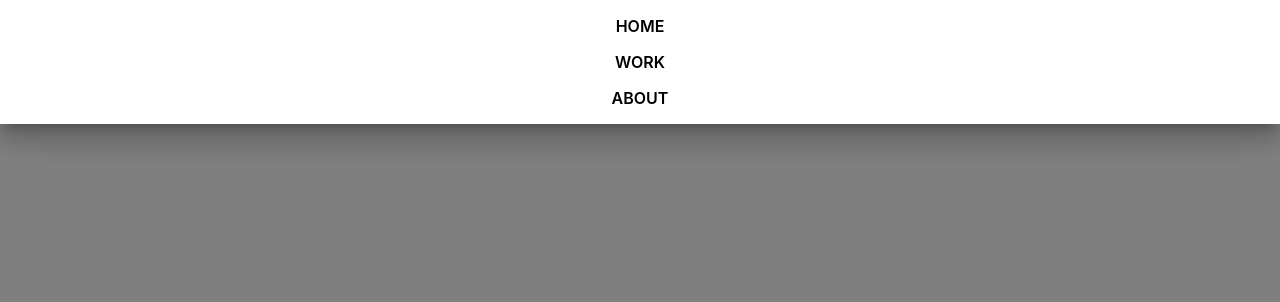
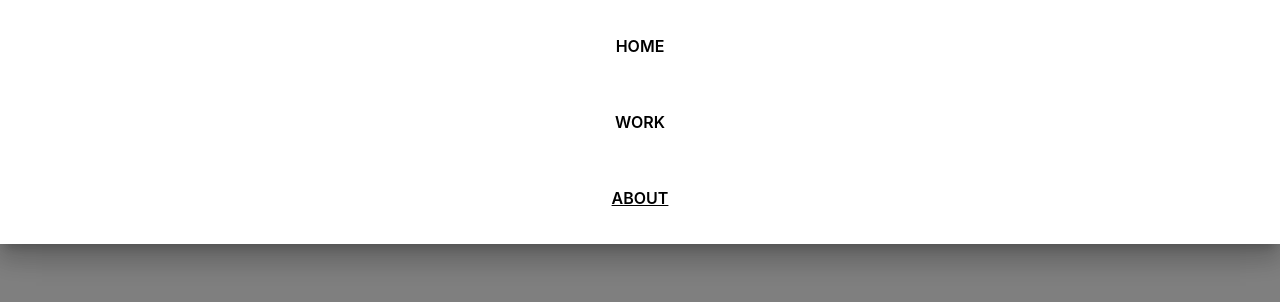
Before and after one commit to eletteric/portfolio, a React (Create React App) app: page /about in a window 1280 px wide. Both pictures are taken after a click on the button "menu". Shown: the top 302 px of the page. Built offline with nearby package versions, Linux system fonts and the light colour scheme.

Commit message:
React Spring IntroEffect debugged

```diff
--- a/src/App.css
+++ b/src/App.css
@@ -37,36 +37,82 @@
   }
 }
 
-
 /* added */
 
-canvas {position: absolute; z-index: -1000; overflow: visible; background:#fff; display: block; top: 0 ; left:0}
 body {
-  font-family: -apple-system, BlinkMacSystemFont, avenir next, avenir, helvetica neue, helvetica, ubuntu, roboto, noto,
-    segoe ui, arial, sans-serif;
+  font-family: -apple-system, BlinkMacSystemFont, avenir next, avenir,
+    helvetica neue, helvetica, ubuntu, roboto, noto, segoe ui, arial, sans-serif;
   background: transparent;
- /* -webkit-touch-callout: none;
+  /* -webkit-touch-callout: none;
   -webkit-user-select: none;
   -khtml-user-select: none;
   -moz-user-select: none;
   -ms-user-select: none;
   user-select: none;
   cursor: default;*/
+  overflow-x: hidden;
 }
+
+
+.MuiListItem-root a {
+  text-align: center;
+  width: 100%;
+  text-transform: uppercase;
+  font-weight: 600;
+  font-size: 1em;
+  text-decoration: none;
+  color: black;
+  padding-top:20px;padding-bottom:20px
+}
+.MuiListItem-root a.activeItem {
+  text-decoration: underline;
+  color: black;
+}
+
+.absoluteWrapper {
+  position: absolute;
+  top: 0;
+  left: 0;
+  height: 100vh;
+  width: 100vw;
+  overflow:hidden;
+}
+
+.navWrapper {
+  position: fixed;
+  top: 10px;
+  left: 0px;
+  height: 60px;
+  width: 100%;
+  z-index: 1;
+}
+
+canvas {
+  position: absolute;
+  z-index:0;
+  background: #fff;
+  display: block;
+  top: 0;
+  left: 0;
+}
+
+
 
 .transitions-item {
   overflow: hidden;
   width: 100%;
-  color: white;
+  color: black;
   display: flex;
   justify-content: center;
   align-items: center;
-  font-size: 5em;
-  font-weight: 800;
+  font-size: 4em;
+  font-weight: 600;
   text-transform: uppercase;
   will-change: transform, opacity, height;
   white-space: nowrap;
   cursor: pointer;
-  line-height: 80px;
+  line-height: 60px;
+  font-family: -apple-system, BlinkMacSystemFont, avenir next, avenir, helvetica neue, helvetica, ubuntu, roboto, noto,
+  segoe ui, arial, sans-serif;
+z-index:1
 }
-.MuiListItem-root a { text-align: center; width:100%; text-transform: uppercase; font-weight: 600; font-size: 1em; text-decoration: none; color: black}
--- a/src/App.js
+++ b/src/App.js
@@ -1,8 +1,6 @@
-import React, {useContext, useEffect} from "react";
-import { Route, Switch, useLocation } from "react-router-dom";
+import React, { useContext, useEffect } from "react";
+import { Switch, Route, useLocation } from "react-router-dom";
 import "./App.css";
-
-
 
 import Navbar from "./components/Navbar";
 import Home from "./components/Home";
@@ -11,35 +9,29 @@ import About from "./components/About";
 import NotFound from "./components/NotFound";
 
 import WorkContextProvider from "./contexts/WorkContext";
-
+import { useTransition, animated } from "react-spring";
 
 const App = () => {
-
-
-
   const location = useLocation();
+  const transitions = useTransition(location, (location) => location.pathname, {
+    from: { opacity: 0, transform: 'translateX(100vw) scale(0.8,0.8)'},
+    enter: { opacity: 1, transform: 'translateX(0%) scale(1,1)'},
+    leave: { opacity: 0 , transform: 'translateX(-100vw) scale(0.8,0.8)'},
+  });
 
   return (
     <div className="App">
       <Navbar />
-      <Switch location={location} key={location.pathname}>
-        <Route
-          exact
-          path="/"
-          render={(props) => (
-            <Home
-              {...props}
-            />
-          )}
-        />
+      {transitions.map(({ item, props, key }) => (
+        <animated.div key={key} style={props}>
+          <Switch location={item} key={item.pathname}>
+            <Route exact path="/" render={(props) => <Home {...props} />} />
             <Route
               exact
               path="/work"
               render={(props) => (
                 <WorkContextProvider>
-            <Work
-              {...props}
-            />
+                  <Work {...props} />
                 </WorkContextProvider>
               )}
             />
@@ -47,19 +39,12 @@ const App = () => {
             <Route
               exact
               path="/about"
-          render={(props) => (
-            <About
-              {...props}
+              render={(props) => <About {...props} />}
             />
-          )}
-        />
-                <Route
-          render={() => (
-            <NotFound
-            />
-          )}
-        />
+            <Route render={() => <NotFound />} />
           </Switch>
+        </animated.div>
+      ))}
     </div>
   );
 };
--- a/src/components/About.js
+++ b/src/components/About.js
@@ -5,8 +5,8 @@ import Portrait from "../img/mn.jpg";
 
 const About = (props) => {
   return (
-    <div>
-
+    <div className="absoluteWrapper">
+<h1 style={{paddingTop: '90px'}}>More about me</h1>
     </div>
   );
 };
--- a/src/components/Canvas.js
+++ b/src/components/Canvas.js
@@ -97,7 +97,7 @@ const Canvas = () => {
     return () => {
       cancelAnimationFrame(requestId);
     };
-  });
+  },[]);
 
   return <canvas ref={ref} />;
 };
--- a/src/components/Home.js
+++ b/src/components/Home.js
@@ -1,16 +1,20 @@
 import React, { useRef, useState, useEffect, useCallback } from "react";
 import { useTransition, animated } from "react-spring";
 import Canvas from "./Canvas";
+import { findByLabelText } from "@testing-library/react";
 import IntroText from "./IntroText";
 
 const Home = (props) => {
 
+const[sitetitle, setSiteTitle]=useState('SiteTitle');
 
   return (
-    <div>
+    <div className="absoluteWrapper" >
+      <IntroText/>
       <Canvas />
     </div>
   );
 };
 
 export default Home;
+//style={{display:'flex', justifyItems:'center', alignItems:'center', textAlign:'center'}}
--- a/src/components/IntroText.js
+++ b/src/components/IntroText.js
@@ -1,12 +1,11 @@
 import React from "react";
 import { useRef, useState, useEffect, useCallback } from "react";
-
 import { useTransition, animated } from "react-spring";
 
 const IntroText = (props) => {
   const ref = useRef([]);
-  const [items, set] = useState([]);
-  const transitions = useTransition(items, null, {
+  const [textitems, set] = useState([]);
+  const introTransitions = useTransition(textitems, null, {
     from: {
       opacity: 0,
       height: 0,
@@ -15,7 +14,7 @@ const IntroText = (props) => {
       color: "#0A0A0D",
     },
     enter: [
-      { opacity: 1, height: 80, innerHeight: 80 },
+      { opacity: 1, height: 60, innerHeight: 60 },
       { transform: "perspective(600px) rotateX(180deg)", color: "#343440" },
       { transform: "perspective(600px) rotateX(0deg)" },
     ],
@@ -27,7 +26,7 @@ const IntroText = (props) => {
     update: { color: "#343440" },
   });
 
-  const reset = useCallback(() => {
+  useEffect(() => {
     ref.current.map(clearTimeout);
     ref.current = [];
     set([]);
@@ -42,13 +41,14 @@ const IntroText = (props) => {
     ref.current.push(
       setTimeout(() => set(["Designer", "Creator", "Coder"]), 8500)
     );
+
+return()=>ref.current.map(clearTimeout);
+
   }, []);
 
-  useEffect(() => void reset(), []);
-
   return (
-    <div style={{ marginTop: "20vh" }}>
-      {transitions.map(({ item, props: { innerHeight, ...rest }, key }) => (
+    <div style={{ marginTop: "30vh"}}>
+      {introTransitions.map(({ item, props: { innerHeight, ...rest }, key }) => (
         <animated.div className="transitions-item" key={key} style={rest}>
           <animated.div style={{ overflow: "hidden", height: innerHeight }}>
             {item}
--- a/src/components/Navbar.js
+++ b/src/components/Navbar.js
@@ -19,7 +19,7 @@ const useStyles = makeStyles({
     height: "auto",
     backgroundColor: "#fff",
     textAlign: "center",
-  },
+  }
 });
 
 const Navbar = (props) => {
@@ -49,13 +49,13 @@ const Navbar = (props) => {
         <div>
           <List>
             <ListItem button>
-              <Link to="/">Home</Link>
+              <NavLink exact activeClassName="activeItem" to="/">Home</NavLink>
             </ListItem>
             <ListItem button>
-              <NavLink to="/work">Work</NavLink>
+              <NavLink exact activeClassName="activeItem" to="/work">Work</NavLink>
             </ListItem>
             <ListItem button>
-              <NavLink to="/about">About</NavLink>
+              <NavLink exact activeClassName="activeItem" to="/about">About</NavLink>
             </ListItem>
           </List>
         </div>
--- a/src/components/NotFound.js
+++ b/src/components/NotFound.js
@@ -4,8 +4,8 @@ import { Link, NavLink, withRouter } from "react-router-dom";
 
 const NotFound = (props) => {
   return (
-    <div>
-<h1>404 - Page not found :(</h1>
+    <div className="absoluteWrapper">
+<h1 style={{paddingTop:'100px'}}>404 - Page not found :(</h1>
 <p>              <NavLink to="/">Back to Homepage</NavLink>
 </p>
     </div>
--- a/src/components/Work.js
+++ b/src/components/Work.js
@@ -1,32 +1,31 @@
 import React, { useContext, useState, useEffect } from "react";
 
 import { WorkContext } from "../contexts/WorkContext";
-import axios from 'axios';
+import axios from "axios";
 
 const Work = () => {
-
-  useEffect(()=>{
-    axios.get('https://jsonplaceholder.typicode.com/posts')
-    .then((res) => {
-
-        console.log(res);
-    setWorks(res.data.slice(0,10))
-    })
-
-      }, []);
+  useEffect(() => {
+    axios.get("https://jsonplaceholder.typicode.com/posts").then((res) => {
+      console.log(res);
+      setWorks(res.data.slice(0, 10));
+    }).catch(err=>console.log(err));
+  }, []);
 
   const { works, addWork, setWorks } = useContext(WorkContext);
   return works.length ? (
-    <div>
-        <ul style={{margin:0, padding:0}}>
-{ works.map(work => {
-return(
-<p key ={work.id} >{work.title}</p>
-)
-})}
-        </ul>
+    <div className="absoluteWrapper" >
+      <ul style={{ margin: 0, padding: 0, paddingTop: '90px' }}>
+        {works.map((work) => {
+          return <p key={work.id}>{work.title}</p>;
+        })}
+      </ul>
     </div>
-  ) : (<p>Loading work...</p>)
+  ) : (
+    <div className="absoluteWrapper" >
+    <p>Loading work...</p>
+    </div>
+
+  );
 };
 
 export default Work;
```
Also changed, not shown: src/index.js (+9 -10 lines). Lines whose indentation alone changed are shown as unchanged.
